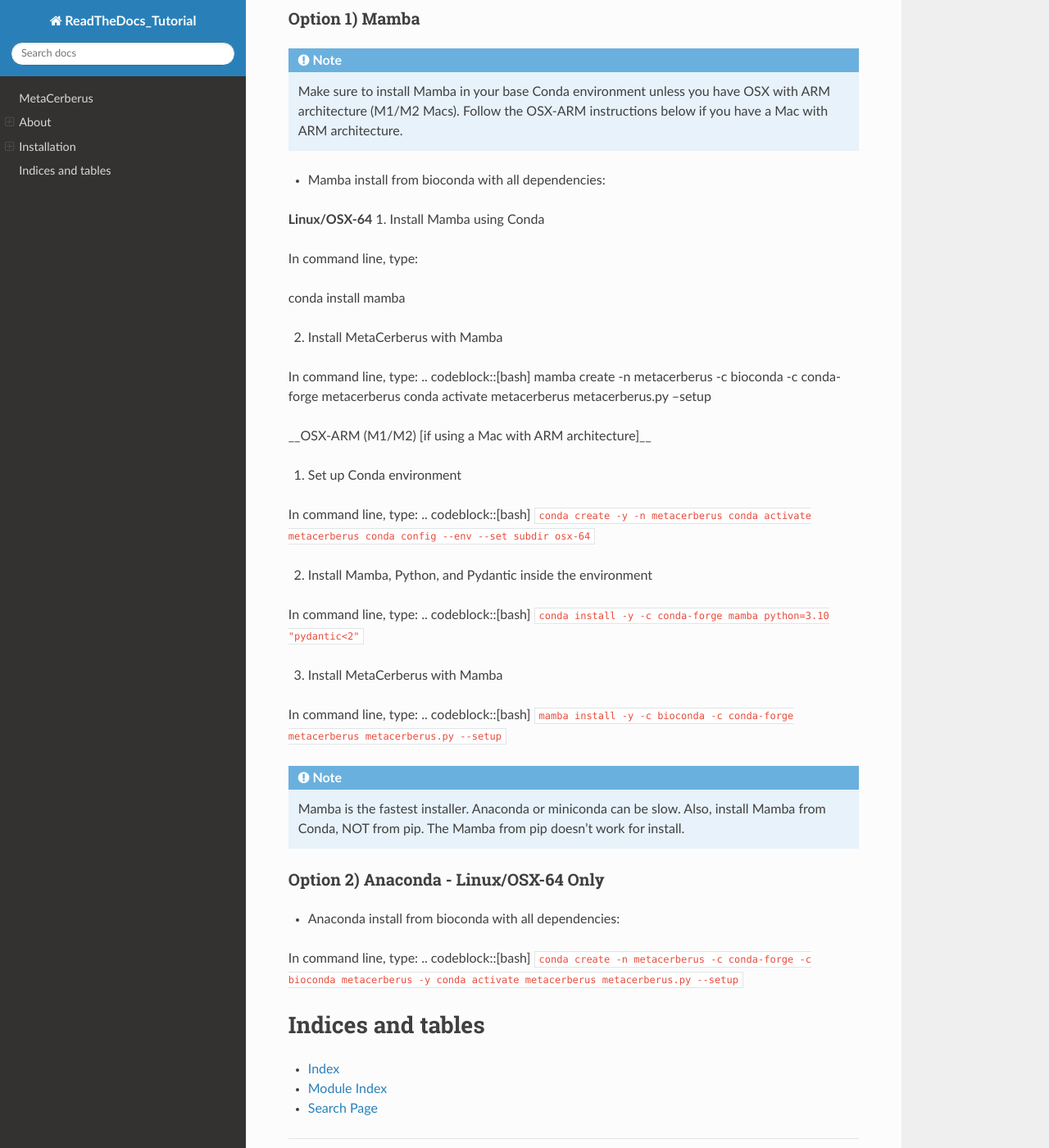
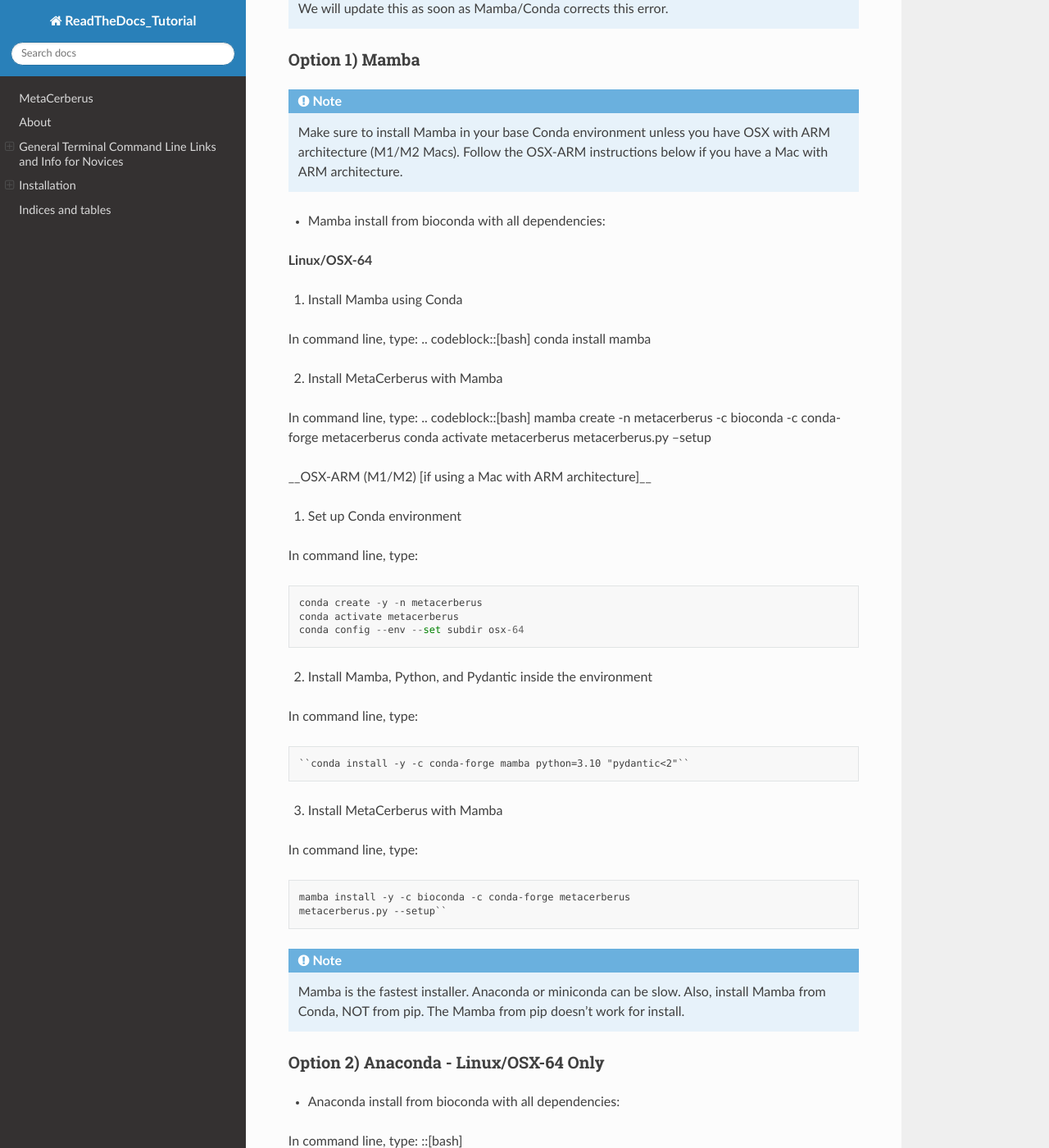
Before and after one commit to jhensl19/github_practice1, a Sphinx documentation site: the page built from source/index.rst, in a window 1280 px wide and 1400 px high, scrolled down 2283 px. Shown: the whole window at 82% size. Built offline with Sphinx 7.4.7 and the Read the Docs theme 2.0.0, drawn with Linux system fonts in a browser that asks for light colours; some of the changed text lies outside the part shown.

Commit message:
codeblock test

```diff
--- a/source/index.rst
+++ b/source/index.rst
@@ -51,7 +51,7 @@
    :width: 100px
    :align: center
    :target: https://github.com/raw-lab/MetaCerberus/assets/171077152/60121e49-b1d6-4b68-bcea-f19863a6d356
-:
+
 General Terminal Command Line Links and Info for Novices
 =========================================================
 The following are links to helpful webpages based on your operating system. These contain basic starter info for those who have no previous experience with terminals or commands.
@@ -61,7 +61,7 @@
 * **Linux**
 ~~~~~~~~~~~~
 
-Here_, you can find a tutorial covering the basics of the Linux command line, using Ubuntu.
+Here_ , you can find a tutorial covering the basics of the Linux command line, using Ubuntu.
 
 .. _Here: https://ubuntu.com/tutorials/command-line-for-beginners#1-overview
 
@@ -73,7 +73,7 @@
 * **Mac**
 ~~~~~~~~~~
 
-Click here_ for terminal basics.
+Click `here`_ for terminal basics.
 
 .. _here: https://support.apple.com/guide/terminal/welcome/mac
 
@@ -119,10 +119,10 @@
 * Mamba install from bioconda with all dependencies:
 
 **Linux/OSX-64**
+
 1. Install Mamba using Conda
 
 In command line, type:
-
 .. codeblock::[bash]
 conda install mamba
 
@@ -139,23 +139,26 @@
 1. Set up Conda environment
 
 In command line, type:
-.. codeblock::[bash]
-``conda create -y -n metacerberus
-conda activate metacerberus
-conda config --env --set subdir osx-64``
+::
+
+   conda create -y -n metacerberus
+   conda activate metacerberus
+   conda config --env --set subdir osx-64
 
 2. Install Mamba, Python, and Pydantic inside the environment
 
 In command line, type:
-.. codeblock::[bash]
+::
+
 ``conda install -y -c conda-forge mamba python=3.10 "pydantic<2"``
 
 3. Install MetaCerberus with Mamba
 
 In command line, type:
-.. codeblock::[bash]
-``mamba install -y -c bioconda -c conda-forge metacerberus
-metacerberus.py --setup``
+::
+
+  mamba install -y -c bioconda -c conda-forge metacerberus
+  metacerberus.py --setup``
 
 
 .. note::
@@ -166,10 +169,11 @@
 - Anaconda install from bioconda with all dependencies:
 
 In command line, type:
-.. codeblock::[bash]
-``conda create -n metacerberus -c conda-forge -c bioconda metacerberus -y
+::[bash]
+
+conda create -n metacerberus -c conda-forge -c bioconda metacerberus -y
 conda activate metacerberus
-metacerberus.py --setup``
+metacerberus.py --setup
 
 .. toctree::
    :maxdepth: 5
```
